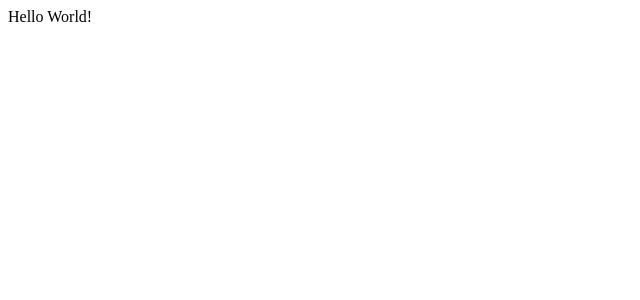
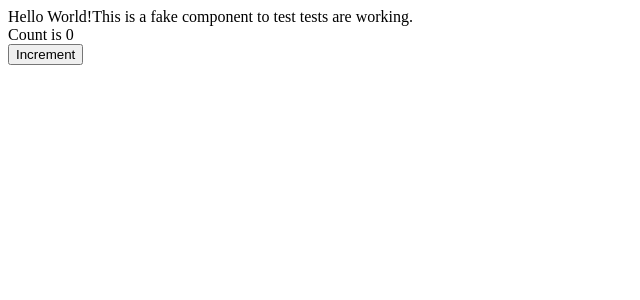
Before and after one commit to jkwanhow/fine-a-todo-list, a React (Vite) app: page / in a window 1280 px wide. Shown: the top 300 px of the page, without its empty margins (0-640 px from the left). Built offline with nearby package versions, Linux system fonts and the light colour scheme.

Commit message:
downloaded testing libraries and set up example component

```diff
--- a/package.json
+++ b/package.json
@@ -9,6 +9,7 @@
     "preview": "vite preview"
   },
   "dependencies": {
+    "@testing-library/react": "^14.0.0",
     "react": "^18.2.0",
     "react-dom": "^18.2.0"
   },
@@ -16,6 +17,8 @@
     "@types/react": "^18.0.27",
     "@types/react-dom": "^18.0.10",
     "@vitejs/plugin-react": "^3.1.0",
+    "jest": "^29.4.3",
+    "ts-jest": "^29.0.5",
     "typescript": "^4.9.3",
     "vite": "^4.1.0"
   }
--- a/src/App.tsx
+++ b/src/App.tsx
@@ -1,5 +1,6 @@
 import { useState } from 'react'
 import reactLogo from './assets/react.svg'
+import Example from './components/exampleComponent/Example'
 
 function App() {
   const [count, setCount] = useState(0)
@@ -7,6 +8,7 @@ function App() {
   return (
     <div>
       Hello World!
+      <Example />
     </div>
   )
 }
--- /dev/null
+++ b/src/components/exampleComponent/Example.tsx
@@ -0,0 +1,17 @@
+import React, {useState} from 'react';
+
+export default function Example({}){
+
+    const [clicks, setClicks] = useState<number>(0);
+    const handleIncrementClick = () => {
+        setClicks(clicks+1);
+    }
+
+    return(
+        <>
+        This is a fake component to test tests are working.
+        <div id='clickHolder'>Count is {clicks} </div>
+        <button onClick={handleIncrementClick}>Increment</button>
+        </>
+    )
+}
```
Also changed, not shown: 2 other files (tests, documents, lock files or other folders).
